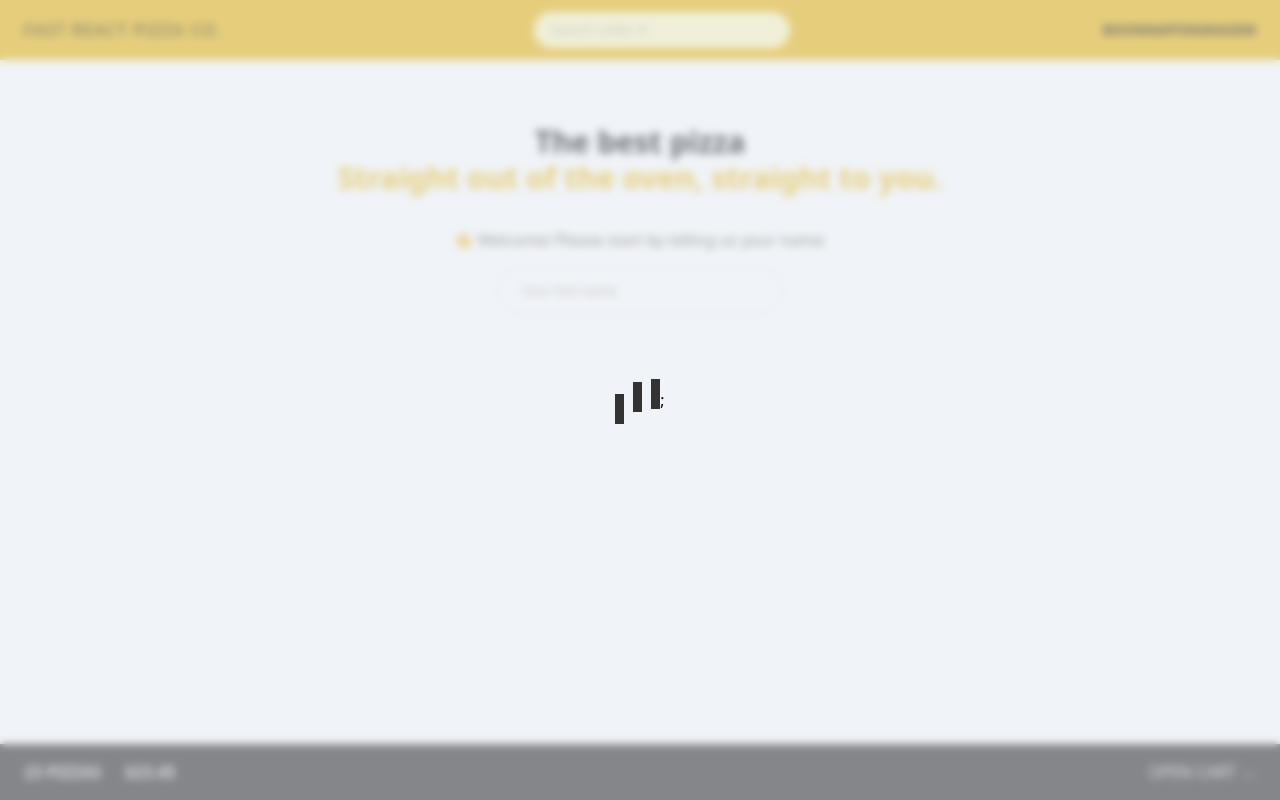
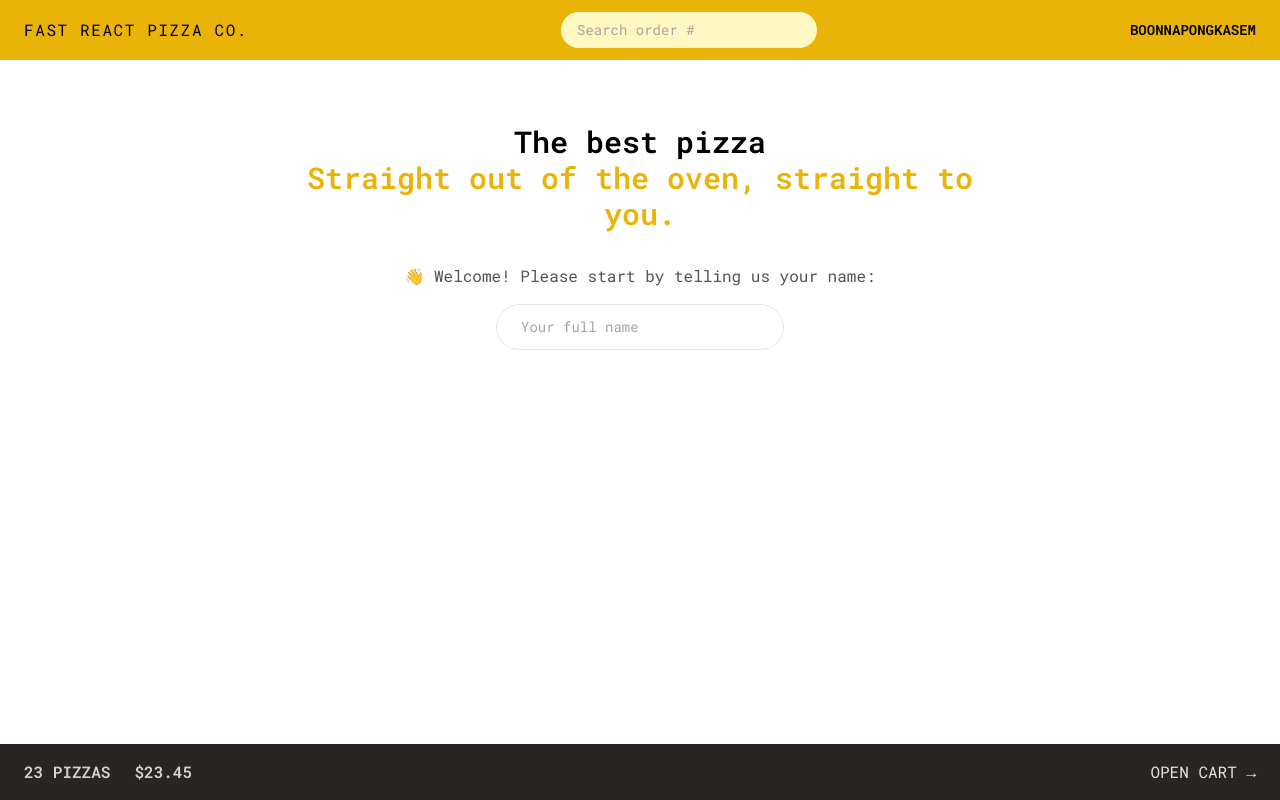
Before and after one commit to Hybola/16-fast-react-pizza-redo, a React (Vite) app: page / in a window 1280 px wide. Built offline with nearby package versions, Linux system fonts and the light colour scheme.

Commit message:
lecture 307

```diff
--- a/index.html
+++ b/index.html
@@ -4,6 +4,12 @@
     <meta charset="UTF-8" />
     <link rel="icon" type="image/svg+xml" href="/vite.svg" />
     <meta name="viewport" content="width=device-width, initial-scale=1.0" />
+    <link rel="preconnect" href="https://fonts.googleapis.com" />
+    <link rel="preconnect" href="https://fonts.gstatic.com" crossorigin />
+    <link
+      href="https://fonts.googleapis.com/css2?family=Roboto+Mono:ital,wght@0,100..700;1,100..700&display=swap"
+      rel="stylesheet"
+    />
     <title>Vite + React</title>
   </head>
   <body className="bg-stone-100 text-stone-700">
--- a/src/ui/AppLayout.jsx
+++ b/src/ui/AppLayout.jsx
@@ -8,7 +8,6 @@
   return (
     <div className="grid h-screen grid-rows-[auto_1fr_auto]">
       {isLoading && <Loader />}
-      <Loader />
       <Header />
       <div className="overflow-scroll">
         <main className="mx-auto max-w-3xl">
--- a/tailwind.config.js
+++ b/tailwind.config.js
@@ -2,7 +2,16 @@
 export default {
   content: ["./index.html", "./src/**/*.{js,ts,jsx,tsx}"],
   theme: {
-    extend: {},
+    fontFamily: {
+      sans: "Roboto Mono, monospace",
+    },
+
+    extend: {
+      fontSize: {
+        huge: ["20rem", { lineHeight: "1" }],
+      },
+      height: { screen: "100dvh" },
+    },
   },
   plugins: [],
 };
```
